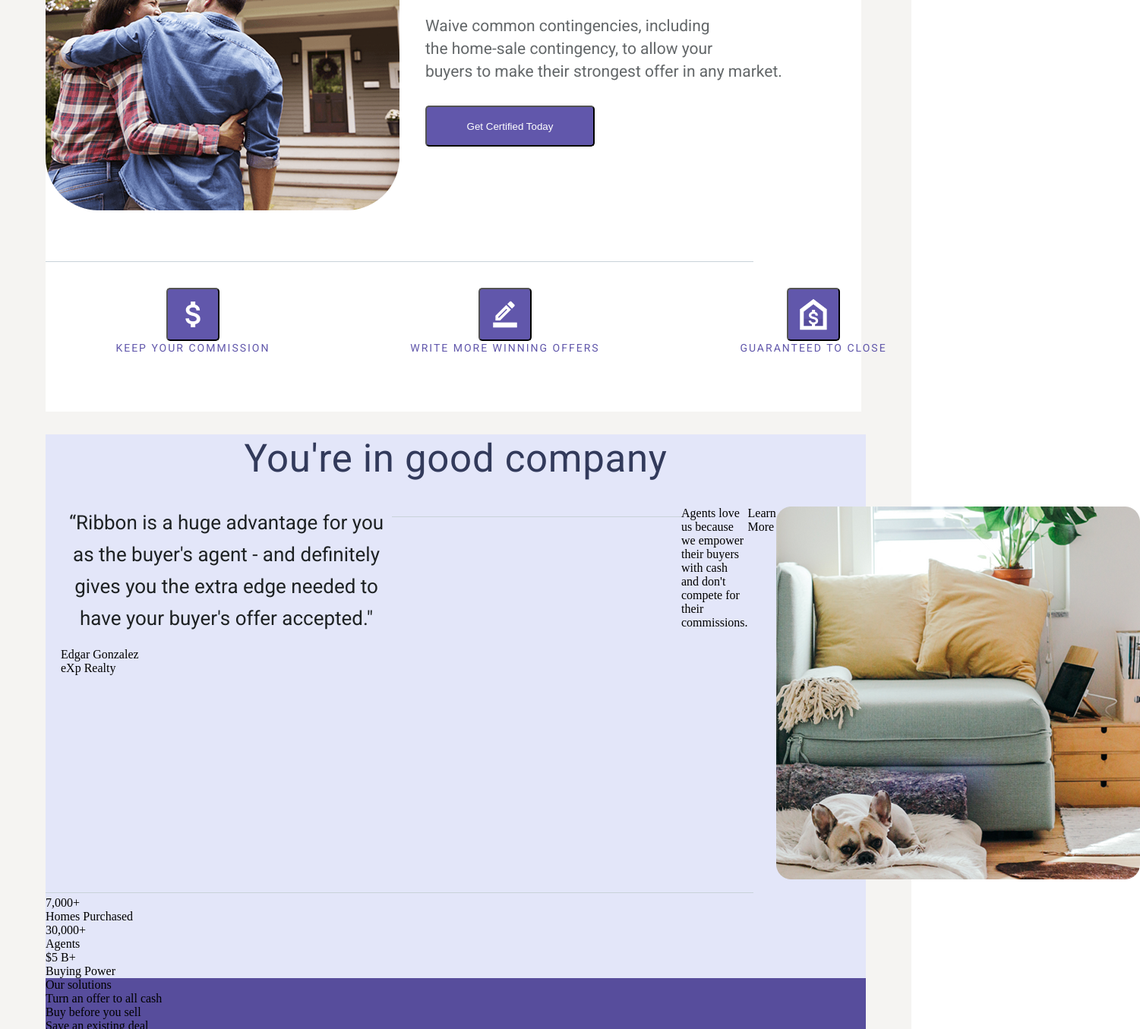
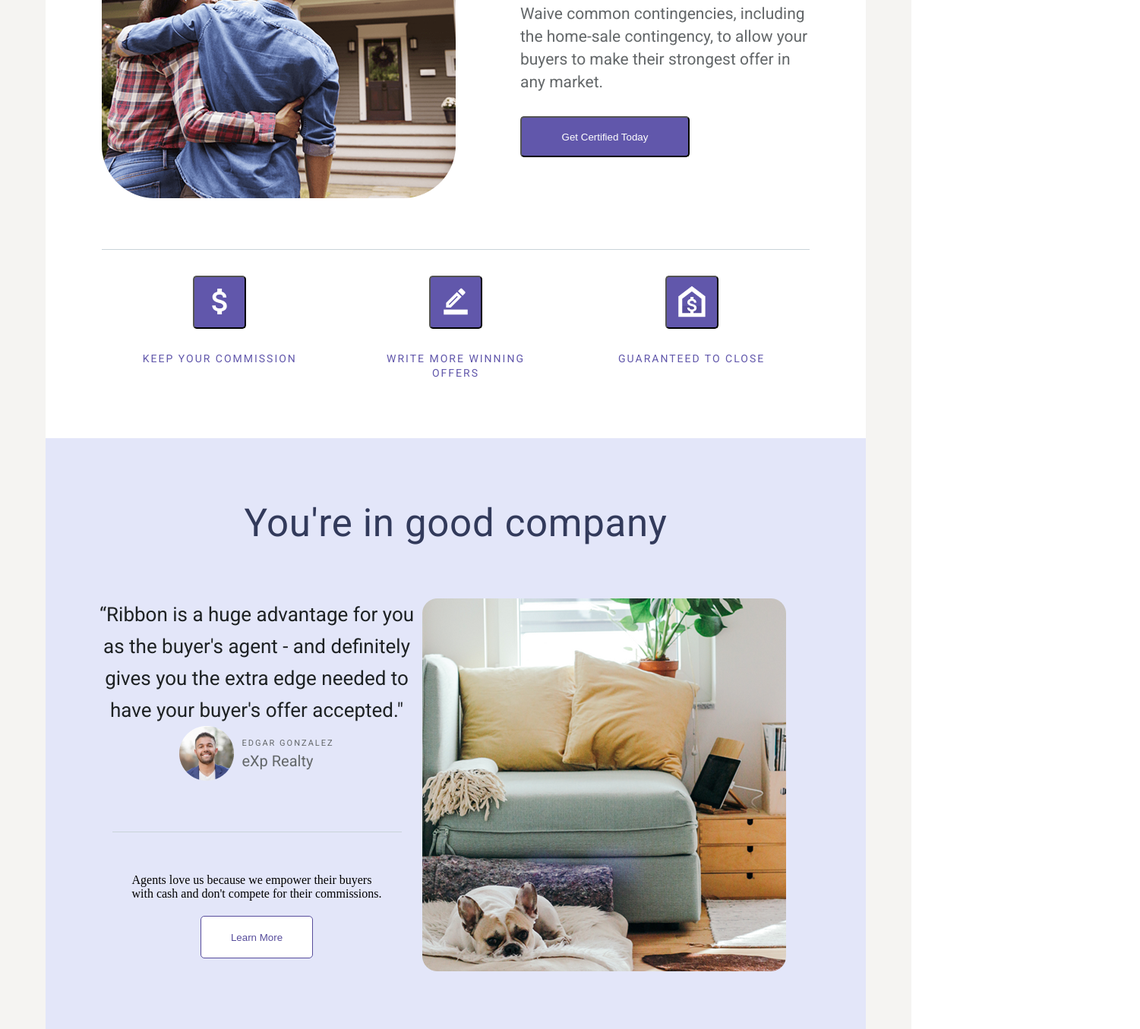
Before and after one commit to bohdana-12/oursolution, a plain HTML site: page index.html in a window 1280 px wide. Shown: the part 1445-2800 px from the top of the page at 76% size, 1501 px wide, since content can reach past the window. Drawn offline with Linux system fonts and the light colour scheme.

Commit message:
added part2

```diff
--- a/index.html
+++ b/index.html
@@ -65,122 +65,120 @@
         <div class="part1">
             <div class="buyer">
                 <div class="buyer1">
-
                     <img src="./main.img/IMAGE (6).png" alt="">
                 </div>
                 <div class="buyer2">
                     <img src="./main.img/Rectangle (9).png" alt="">
                     <div class="small-text">BuyER's agents</div>
                     <div class="buyer-text">Give your buyers the certainty of cash</div>
-                    <div class="buyer2-text">Waive common contingencies, including <br> the home-sale contingency, to
-                        allow your <br> buyers to
+                    <div class="buyer2-text">Waive common contingencies, including the home-sale contingency, to
+                        allow your buyers to
                         make
                         their
                         strongest
                         offer in any market.</div>
                     <button class="get">Get Certified Today</button>
-
-                </div>
-            </div>
-            <div>
-
-
-                <img src="./main.img/Rectangle (11).png" alt="">
-            </div>
-            <div class="icons">
-                <div class="dolar">
-                    <div>
-                        <button class="keep">
-                            <img src="./main.img/IMAGE (7).png" alt="">
-                        </button>
-                    </div>
-                    <div class="dolar-text">Keep Your Commission</div>
-                </div>
-                <div class="pen">
-                    <div>
-                        <button class="keep">
-                            <img src="./main.img/IMAGE (8).png" alt="">
-                        </button>
-                    </div>
-                    <div class="pen-text">Write More Winning Offers</div>
-                </div>
-                <div class="home-dolar">
-                    <div>
-                        <button class="keep">
-                            <img src="./main.img/IMAGE (9).png" alt="">
-                        </button>
-                    </div>
-                    <div class="home-text">Guaranteed to Close</div>
-                </div>
-            </div>
-        </div>
-        <div class="part2">
-            <div class="good">
-                <div>You're in good company</div>
-            </div>
-            <div>
-                <div class="column">
-                    <div class="column1">
-                        <div>
-                            <div class="column-text">“Ribbon is a huge advantage for you as the buyer's agent - and definitely gives you the
-                                extra edge needed to
-                                have your buyer's offer accepted."</div>
-                        </div>
-                        <div>
-                            <div>
-                                <img src="IMAGE (22).png" alt="">
-                            </div>
-                            <div>
-                                <div>
-                                    <div>Edgar Gonzalez</div>
-                                </div>
-                                <div>
-                                    <div>eXp Realty</div>
-                                </div>
-                            </div>
-                        </div>
-                    </div>
-                    <div class="column2">
-                        <img src="./main.img/Rectangle (9).png" alt="">
-                    </div>
-                    <div>
-                        <div>Agents love us because we empower their buyers with cash and don't compete for their
-                            commissions.</div>
-                    </div>
-                    <div>
-
-                        <div>Learn More</div>
-                    </div>
-                    <div>
-                        <img src="./main.img/IMAGE (10).png" alt="">
-                    </div>
                 </div>
             </div>
             <div>
                 <img src="./main.img/Rectangle (11).png" alt="">
             </div>
+            <div class="icons">
+                <div class="icon-div">
+                    <div>
+                        <button class="icon-button">
+                            <img src="./main.img/IMAGE (7).png" alt="">
+                        </button>
+                    </div>
+                    <div class="icon-text">Keep Your Commission</div>
+                </div>
+                <div class="icon-div">
+                    <div>
+                        <button class="icon-button">
+                            <img src="./main.img/IMAGE (8).png" alt="">
+                        </button>
+                    </div>
+                    <div class="icon-text">Write More Winning <br> Offers</div>
+                </div>
+                <div class="icon-div">
+                    <div>
+                        <button class="icon-button">
+                            <img src="./main.img/IMAGE (9).png" alt="">
+                        </button>
+                    </div>
+                    <div class="icon-text">Guaranteed to Close</div>
+                </div>
+            </div>
+        </div>
+        <div class="part2">
+            <div class="good">You're in good company</div>
+
+
+            <div class="columns">
+                <div class="column1">
+                    <div>
+                        <div class="column-text">“Ribbon is a huge advantage for you as the buyer's agent - and
+                            definitely gives you the
+                            extra edge needed to
+                            have your buyer's offer accepted."</div>
+                    </div>
+                    <div class="avatar">
+                        <div>
+                            <img src="./main.img/IMAGE (24).png" alt="">
+                        </div>
+                        <div class="avatar-text">
+                            <div class="name">
+                                <div>Edgar Gonzalez</div>
+                            </div>
+                            <div class="last-name">
+                                <div>eXp Realty</div>
+                            </div>
+                        </div>
+                    </div>
+                    <div class="text-button">
+                        <div class="line">
+                            <img src="./main.img/Rectangle (9).png" alt="">
+                        </div>
+                        <div class="column-text-small">
+                            <div>Agents love us because we empower their buyers <br> with cash and don't compete for
+                                their
+                                commissions.</div>
+                        </div>
+                        <div>
+                            <button class="more">Learn More</button>
+                        </div>
+                    </div>
+                </div>
+                <div class="column2">
+                    <img src="./main.img/IMAGE (10).png" alt="">
+                </div>
+            </div>
+
             <div>
-                <div>
-                    <div>
+                <img src="./main.img/Rectangle (11).png" alt="">
+            </div>
+            <div class="indicators">
+                <div class="indicators-div">
+                    <div class="seven">
                         <div>7,000+</div>
                     </div>
-                    <div>
+                    <div class="seven-text">
                         <div>Homes Purchased</div>
                     </div>
                 </div>
-                <div>
-                    <div>
+                <div class="indicators-div">
+                    <div class="thirty">
                         <div>30,000+</div>
                     </div>
-                    <div>
+                    <div class="thirty-text">
                         <div>Agents</div>
                     </div>
                 </div>
-                <div>
-                    <div>
+                <div class="indicators-div">
+                    <div class="five">
                         <div>$5 B+</div>
                     </div>
-                    <div>
+                    <div class="five-text">
                         <div>Buying Power</div>
                     </div>
                 </div>
--- a/style.css
+++ b/style.css
@@ -232,12 +232,11 @@ body {
 }
 
 .part1 {
-    width: 1000px;
     background: #FFFFFF;
-    margin: 60px 60px 0;
+    margin: 60px 60px 0 60px;
     display: flex;
     flex-direction: column;
-    padding: 74px 74px 74px 0;
+    padding: 74px;
 }
 
 .buyer {
@@ -253,6 +252,7 @@ body {
 
 .buyer2 {
     width: 50%;
+    margin-left: 85px;
 }
 
 .small-text {
@@ -304,27 +304,31 @@ body {
 
 }
 
-.keep {
+.icons {
+    display: flex;
+    flex-direction: row;
+    justify-content: space-around;
+}
+
+.icon-div {
+    width: 30%;
+    display: flex;
+    flex-direction: column;
+    justify-content: space-between;
+    align-items: center;
+}
+
+.icon-button {
     width: 70px;
     height: 70px;
     background-color: #6157AB;
     border-radius: 5px;
-    display: flex;
-    flex-direction: row;
-    justify-content: center;
-    align-items: center;
     color: #fff;
-    margin-top: 30px;
+    margin: 30px 0;
 }
 
-.dolar {
-    display: flex;
-    flex-direction: column;
-    justify-content: center;
-    align-items: center;
-}
 
-.dolar-text {
+.icon-text {
     font-family: Roboto;
     font-weight: 400;
     font-style: Regular;
@@ -334,56 +338,15 @@ body {
     text-align: center;
     text-transform: uppercase;
     color: #6157AB;
+    justify-items: end;
+    height: 40px;
 }
 
-.pen {
-    display: flex;
-    flex-direction: column;
-    justify-content: center;
-    align-items: center;
-}
-
-.pen-text {
-    font-family: Roboto;
-    font-weight: 400;
-    font-style: Regular;
-    font-size: 14px;
-    line-height: 18.9px;
-    letter-spacing: 2px;
-    text-align: center;
-    text-transform: uppercase;
-    color: #6157AB;
-}
-
-.home-dolar {
-    display: flex;
-    flex-direction: column;
-    justify-content: center;
-    align-items: center;
-}
-
-.home-text {
-    font-family: Roboto;
-    font-weight: 400;
-    font-style: Regular;
-    font-size: 14px;
-    line-height: 18.9px;
-    letter-spacing: 2px;
-    text-align: center;
-    text-transform: uppercase;
-    color: #6157AB;
-}
-
-.icons {
-    width: 1200px;
-    display: flex;
-    flex-direction: row;
-    justify-content: space-around;
-}
 
 .part2 {
     background: #E3E6F9;
     margin: 0 60px 0 60px;
+    padding: 80px 60px;
 }
 
 .good {
@@ -394,15 +357,15 @@ body {
     line-height: 64.8px;
     letter-spacing: 0.68px;
     text-align: center;
-    margin: 30px;
     color: #323A5B;
+
 
 }
 
-.column {
+.columns {
     display: flex;
     flex-direction: row;
-    margin: 0 20px;
+    margin: 66px 0;
 }
 
 .column-text {
@@ -418,6 +381,152 @@ body {
     color: #1E2224;
 }
 
+.avatar {
+    display: flex;
+    justify-content: center;
+    align-items: center;
+}
+
+.avatar-text {
+    margin-left: 10px;
+}
+
+.name {
+    font-family: Roboto;
+    font-weight: 400;
+    font-style: Regular;
+    font-size: 11px;
+    line-height: 16.5px;
+    letter-spacing: 2px;
+    text-transform: uppercase;
+    color: #636769;
+}
+
+.last-name {
+    font-family: Roboto;
+    font-weight: 400;
+    font-style: Regular;
+    font-size: 20px;
+    line-height: 30px;
+    letter-spacing: 0%;
+    color: #636769;
+}
+
+.text-button {
+    display: flex;
+    justify-content: center;
+    align-items: center;
+    flex-direction: column;
+}
+
+.line {
+    margin: 50px 0;
+}
+
+.button-text-small {
+    width: 425px;
+    font-family: Roboto;
+    font-weight: 400;
+    font-style: Regular;
+    font-size: 18px;
+    line-height: 30px;
+    letter-spacing: 0%;
+    text-align: center;
+    color: #363B3D;
+    margin-bottom: 20px;
+}
+
+.more {
+    width: 148px;
+    height: 56px;
+    background-color: #fff;
+    border: 1px solid #574D9C;
+    border-radius: 5px;
+    display: flex;
+    flex-direction: row;
+    justify-content: center;
+    align-items: center;
+    color: #574D9C;
+    margin-top: 20px;
+}
+
+.indicators {
+    display: flex;
+    flex-direction: row;
+    justify-content: space-around;
+}
+
+.indicators-div {
+    width: 30%;
+    display: flex;
+    flex-direction: column;
+    justify-content: space-between;
+    align-items: center;
+}
+
+.seven {
+    font-family: Roboto;
+    font-weight: 400;
+    font-style: Regular;
+    font-size: 69px;
+    line-height: 104.04px;
+    letter-spacing: 0%;
+    color: #323A5B;
+}
+
+.seven-text {
+    font-family: Roboto;
+    font-weight: 400;
+    font-style: Regular;
+    font-size: 14px;
+    line-height: 18.9px;
+    letter-spacing: 2px;
+    text-transform: uppercase;
+    color: #323A5B;
+}
+
+.thirty {
+    font-family: Roboto;
+    font-weight: 400;
+    font-style: Regular;
+    font-size: 72px;
+    line-height: 104.04px;
+    letter-spacing: 0%;
+    color: #323A5B;
+}
+
+.thirty-text {
+    font-family: Roboto;
+    font-weight: 400;
+    font-style: Regular;
+    font-size: 14px;
+    line-height: 18.9px;
+    letter-spacing: 2px;
+    text-transform: uppercase;
+    color: #323A5B;
+}
+
+.five {
+    font-family: Roboto;
+    font-weight: 400;
+    font-style: Regular;
+    font-size: 70px;
+    line-height: 104.04px;
+    letter-spacing: 0%;
+    color: #323A5B;
+}
+
+.five-text {
+    font-family: Roboto;
+    font-weight: 400;
+    font-style: Regular;
+    font-size: 14px;
+    line-height: 18.9px;
+    letter-spacing: 2px;
+    text-transform: uppercase;
+    color: #323A5B;
+}
+
 .part3 {
     background: #574D9C;
     margin: 0 60px 60px 60px;
```
Also changed, not shown: main.img/IMAGE (24).png (added).
